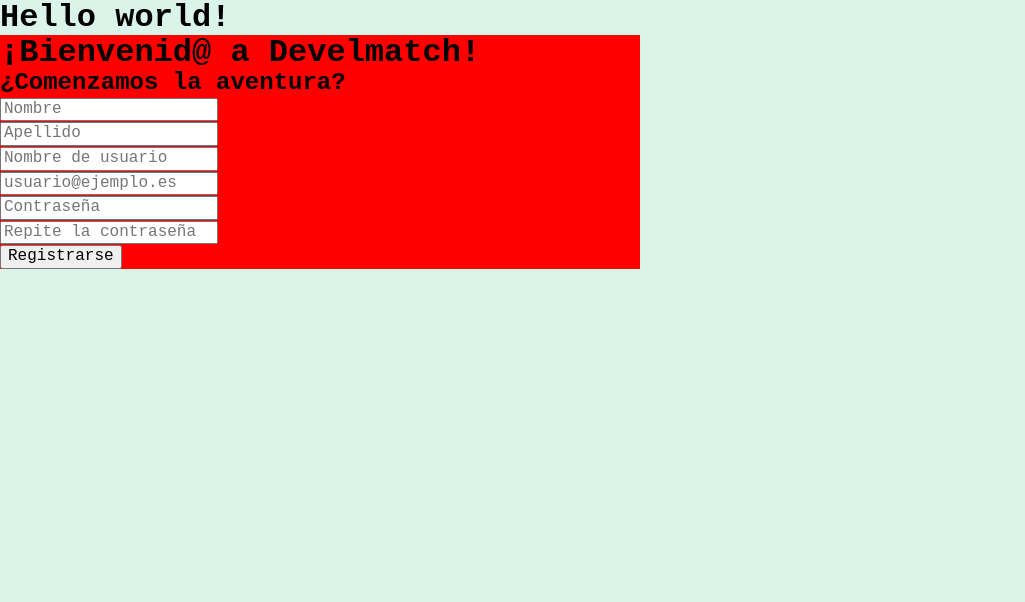
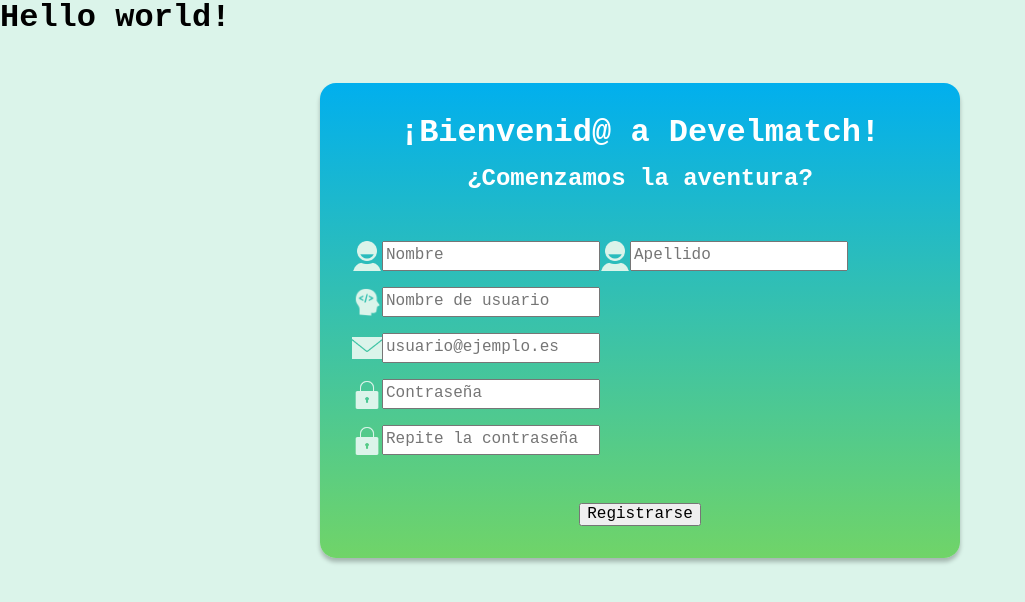
Before and after one commit to JavierBrizuela/exceso_de_iteraciones, a React (Vite) app in the folder Frontend/: page /signup in a window 1280 px wide. Shown: the top 602 px of the page, without its empty margins (0-1025 px from the left). Built offline with nearby package versions, Linux system fonts and the light colour scheme; a web font is replaced by a local one.

Commit message:
WIP - Sign up

```diff
--- a/Frontend/src/routes/Signup/Signup.css
+++ b/Frontend/src/routes/Signup/Signup.css
@@ -2,7 +2,82 @@
   background-color: var(--light-pistachio);
 }
 
+.form-signup {
+  padding: 3rem;
+  display: flex;
+  justify-content: center;
+}
+
 .form {
-  background-color: red;
+  padding: 2rem;
+  background: linear-gradient(to bottom, var(--blue), var(--green));
+  box-shadow: 0 4px 4px 0 rgba(0, 0, 0, 0.25);
+  border-radius: 1rem;
   width: 80vh;
+  display: flex;
+  flex-direction: column;
+  align-items: center;
+  gap: 3rem;
 }
+
+.signup-titles {
+  display: flex;
+  flex-direction: column;
+  text-align: center;
+  gap: 1rem;
+}
+
+.signup-titles h1,
+.signup-titles h2 {
+  color: var(--font-color);
+}
+
+.signup-titles h1 {
+  font-size: 2rem;
+}
+
+.signup-titles h2 {
+  font-size: 1.5rem;
+}
+
+.form-container {
+  display: flex;
+  flex-direction: column;
+  gap: 1rem;
+  width: 100%;
+}
+
+.input-group {
+  display: flex;
+  width: 100%;
+}
+
+.input-wrapper {
+  display: flex;
+}
+
+.input-icon {
+  display: block;
+  background-position: center;
+  background-size: cover;
+  width: 30px;
+  height: 30px;
+}
+
+.name,
+.surname {
+  background-image: url(../../assets/icon-user.png);
+}
+
+.username {
+  background-image: url(../../assets/icon-username.png);
+}
+
+.email {
+  background-image: url(../../assets/icon-mail.png);
+}
+
+.password,
+.password-repeat {
+  background-image: url(../../assets/icon-password.png);
+}
--- a/Frontend/src/routes/Signup/Signup.jsx
+++ b/Frontend/src/routes/Signup/Signup.jsx
@@ -1,4 +1,5 @@
 import { useForm } from "react-hook-form";
+import Input from "./components/Input";
 import "./Signup.css";
 
 function Signup() {
@@ -23,77 +24,89 @@
   };
 
   return (
+    <section className="form-signup">
       <form className="form" onSubmit={handleSubmit(onSubmit)}>
+        <div className="signup-titles">
           <h1>¡Bienvenid@ a Develmatch!</h1>
           <h2>¿Comenzamos la aventura?</h2>
+        </div>
 
         <div className="form-container">
           <div className="input-group">
-          <div>
-            <label htmlFor="nombre" className="input-icon"></label>
-            <input
+            <Input
+              id="nombre"
+              registerProps={register("nombre", { required: "El nombre es obligatorio" })}
               type="text"
               placeholder="Nombre"
-              {...register("nombre", { required: "El nombre es obligatorio" })}
+              icon="name"
+              errorMessage={errors.nombre && errors.nombre.message}
             />
-            {errors.nombre && <span>{errors.nombre.message}</span>}
-          </div>
-          <div>
-            <label htmlFor="apellido" className="input-icon"></label>
-            <input
+            <Input
+              id="apellido"
+              registerProps={register("apellido", { required: "El apellido es obligatorio" })}
               type="text"
               placeholder="Apellido"
-              {...register("apellido", { required: "El apellido es obligatorio" })}
+              icon="surname"
+              errorMessage={errors.apellido && errors.apellido.message}
             />
-            {errors.apellido && <span>{errors.apellido.message}</span>}
-          </div>
           </div>
           <div className="input-group">
-          <label htmlFor="nombre-de-usuario" className="input-icon"></label>
-          <input
+            <Input
+              id="username"
+              registerProps={register("username", {
+                required: "El nombre de usuario es obligatorio",
+              })}
               type="text"
               placeholder="Nombre de usuario"
-            {...register("nombreDeUsuario", { required: "El nombre de usuario es obligatorio" })}
+              icon="username"
+              errorMessage={errors.username && errors.username.message}
             />
-          {errors.nombreDeUsuario && <span>{errors.nombreDeUsuario.message}</span>}
           </div>
           <div className="input-group">
-          <label htmlFor="email" className="input-icon"></label>
-          <input
-            type="email"
-            placeholder="usuario@ejemplo.es"
-            {...register("email", {
+            <Input
+              id="email"
+              registerProps={register("email", {
                 required: "El email es obligatorio",
                 pattern: {
                   value: /^[a-zA-Z0-9_.+-]+@[a-zA-Z0-9-]+\.[a-zA-Z0-9-.]+$/,
                   message: "El formato del email es incorrecto",
                 },
               })}
+              type="email"
+              placeholder="usuario@ejemplo.es"
+              icon="email"
+              errorMessage={errors.email && errors.email.message}
             />
-          {errors.email && <span>{errors.email.message}</span>}
           </div>
           <div className="input-group">
-          <label htmlFor="clave" className="input-icon"></label>
-          <input
+            <Input
+              id="password"
+              registerProps={register("password", {
+                required: "El contraseña es obligatorio",
+              })}
               type="password"
               placeholder="Contraseña"
-            {...register("clave", { required: "La contraseña es obligatoria" })}
+              icon="password"
+              errorMessage={errors.password && errors.password.message}
             />
-          {errors.clave && <span>{errors.clave.message}</span>}
           </div>
           <div className="input-group">
-          <label htmlFor="repite-clave" className="input-icon"></label>
-          <input
+            <Input
+              id="passwordRepeat"
+              registerProps={register("passwordRepeat", {
+                required: "Debe repetir la contraseña",
+              })}
               type="password"
               placeholder="Repite la contraseña"
-            {...register("repiteClave", { required: "Debe repetir la contraseña" })}
+              icon="password-repeat"
+              errorMessage={errors.passwordRepeat && errors.passwordRepeat.message}
             />
-          {errors.repiteClave && <span>{errors.repiteClave.message}</span>}
           </div>
         </div>
 
         <button type="submit">Registrarse</button>
       </form>
+    </section>
   );
 }
 
```
Lines whose indentation alone changed are shown as unchanged.
